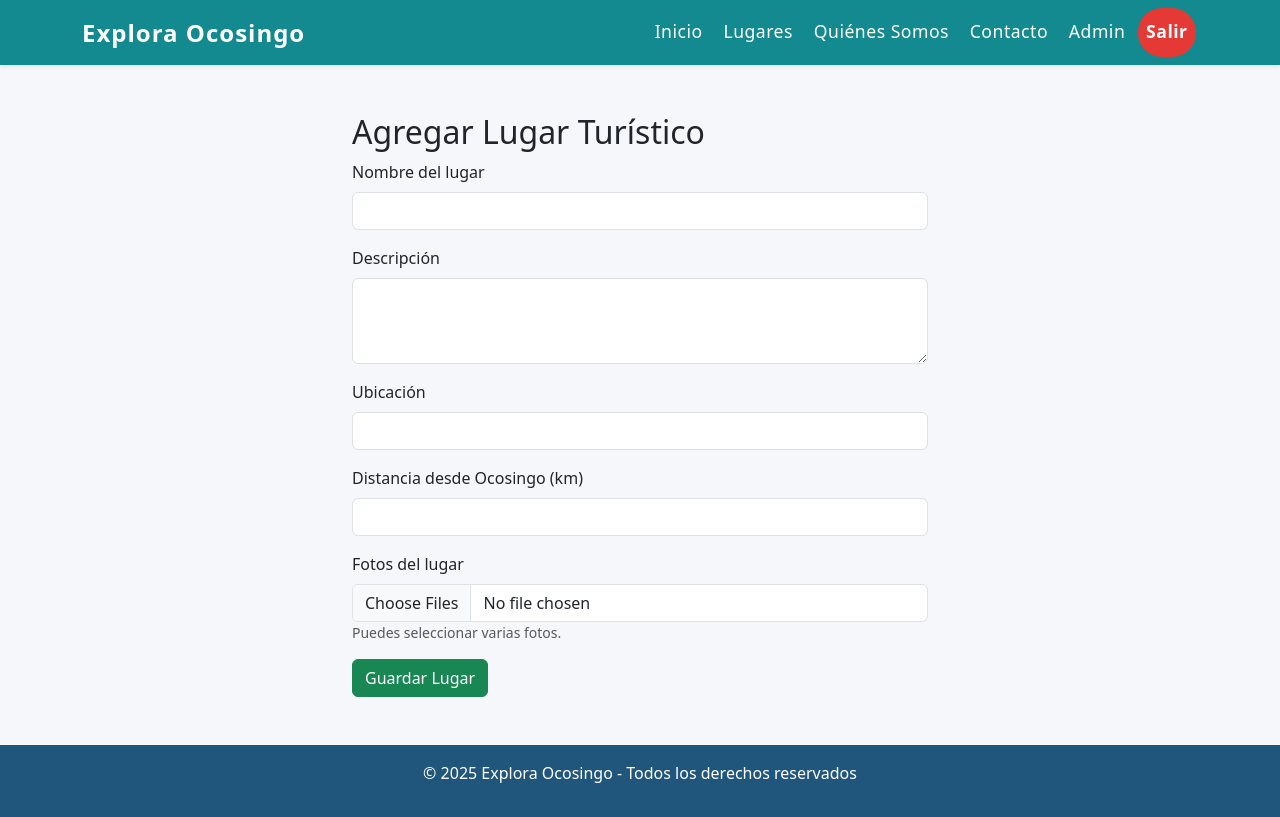
After one commit to VoidedRumble66/Turismo, a PHP site: page /admin/lugar-form.php in a window 1280 px wide. The commit adds this page. Run offline with PHP 8.4, Linux system fonts and the light colour scheme; the visitor is signed in with stand-in values (Sample User, id 1).

Commit message:
se agrega index ya con previa investigacion

```diff
--- /dev/null
+++ b/admin/lugar-form.php
@@ -0,0 +1,91 @@
+<?php
+// admin/lugar-form.php
+
+require_once '../php/config.php';
+session_start();
+
+// Sólo permite acceso a admin
+if (!isset($_SESSION['id_usuario']) || $_SESSION['rol'] !== 'admin') {
+    header("Location: ../login.php");
+    exit;
+}
+
+$error = '';
+$success = '';
+
+if ($_SERVER['REQUEST_METHOD'] === 'POST') {
+    $nombre = $_POST['nombre'];
+    $descripcion = $_POST['descripcion'];
+    $ubicacion = $_POST['ubicacion'];
+    $distancia = $_POST['distancia']; // Opcional, puedes quitarlo si no usas ese campo
+
+    // 1. Guardar el lugar
+    $stmt = $pdo->prepare("INSERT INTO lugar (nombre, descripcion, ubicacion, distancia, activo) VALUES (?, ?, ?, ?, 1)");
+    $stmt->execute([$nombre, $descripcion, $ubicacion, $distancia]);
+    $id_lugar = $pdo->lastInsertId();
+
+    // 2. Subir las fotos
+    $totalFotos = count($_FILES['fotos']['name']);
+    $rutaCarpeta = "../img/lugares/";
+    $fotosCargadas = 0;
+
+    for ($i = 0; $i < $totalFotos; $i++) {
+        if ($_FILES['fotos']['error'][$i] === UPLOAD_ERR_OK) {
+            $tmp_name = $_FILES['fotos']['tmp_name'][$i];
+            $nombreArchivo = uniqid('lugar_', true) . "_" . basename($_FILES['fotos']['name'][$i]);
+            $destino = $rutaCarpeta . $nombreArchivo;
+
+            if (move_uploaded_file($tmp_name, $destino)) {
+                // Guardar la ruta relativa en la BD
+                $stmtFoto = $pdo->prepare("INSERT INTO lugar_foto (id_lugar, ruta_foto) VALUES (?, ?)");
+                $stmtFoto->execute([$id_lugar, 'img/lugares/' . $nombreArchivo]);
+                $fotosCargadas++;
+            }
+        }
+    }
+
+    if ($fotosCargadas > 0) {
+        $success = "Lugar y fotos guardados correctamente.";
+    } else {
+        $error = "El lugar fue guardado, pero hubo un error al subir las fotos.";
+    }
+}
+?>
+
+<?php include '../php/head.php'; ?>
+<?php include '../php/menu.php'; ?>
+
+<div class="container mt-5" style="max-width:600px;">
+    <h2>Agregar Lugar Turístico</h2>
+    <?php if($error): ?>
+        <div class="alert alert-danger"><?php echo $error; ?></div>
+    <?php elseif($success): ?>
+        <div class="alert alert-success"><?php echo $success; ?></div>
+    <?php endif; ?>
+    <form method="post" enctype="multipart/form-data">
+        <div class="mb-3">
+            <label for="nombre" class="form-label">Nombre del lugar</label>
+            <input type="text" class="form-control" name="nombre" id="nombre" required>
+        </div>
+        <div class="mb-3">
+            <label for="descripcion" class="form-label">Descripción</label>
+            <textarea class="form-control" name="descripcion" id="descripcion" rows="3" required></textarea>
+        </div>
+        <div class="mb-3">
+            <label for="ubicacion" class="form-label">Ubicación</label>
+            <input type="text" class="form-control" name="ubicacion" id="ubicacion" required>
+        </div>
+        <div class="mb-3">
+            <label for="distancia" class="form-label">Distancia desde Ocosingo (km)</label>
+            <input type="number" step="0.1" min="0" class="form-control" name="distancia" id="distancia">
+        </div>
+        <div class="mb-3">
+            <label for="fotos" class="form-label">Fotos del lugar</label>
+            <input type="file" class="form-control" name="fotos[]" id="fotos" accept="image/*" multiple required>
+            <small class="text-muted">Puedes seleccionar varias fotos.</small>
+        </div>
+        <button type="submit" class="btn btn-success">Guardar Lugar</button>
+    </form>
+</div>
+
+<?php include '../php/footer.php'; ?>
--- a/css/explora.css
+++ b/css/explora.css
@@ -27,3 +27,149 @@ body{
   padding:1rem 2rem;
   font-size:1.25rem;
 }
+.hero-carousel-container {
+  width: 100%;
+  max-height: 440px;
+  overflow: hidden;
+  position: relative;
+  margin-bottom: 2.5rem;
+}
+
+.hero-img {
+  object-fit: cover;
+  width: 100%;
+  height: 440px;
+  min-height: 240px;
+  filter: brightness(0.78);
+  border-radius: 0 0 1.5rem 1.5rem;
+  transition: filter 0.3s;
+}
+.hero-img:hover {
+  filter: brightness(0.95);
+}
+
+.hero-caption {
+  bottom: 50px;
+  left: 0;
+  right: 0;
+  text-align: center;
+  padding: 2rem 1rem;
+  font-size: 1.1rem;
+  background: rgba(0, 0, 0, 0.33);
+  border-radius: 1rem;
+}
+
+.carousel-float-buttons {
+  position: absolute;
+  top: 18px;
+  left: 50%;
+  transform: translateX(-50%);
+  z-index: 20;
+}
+
+.carousel-float-buttons .btn {
+  min-width: 140px;
+  font-weight: 600;
+  font-size: 1.05rem;
+  opacity: 0.93;
+  border-radius: 1.5rem;
+  box-shadow: 0 2px 12px rgba(0,0,0,0.13);
+  margin-bottom: 5px;
+}
+
+/* Responsive: imágenes más bajas en móvil */
+@media (max-width: 991px) {
+  .hero-img {
+    height: 290px;
+  }
+  .hero-caption {
+    padding: 1rem 0.5rem;
+    font-size: 1rem;
+    bottom: 30px;
+  }
+}
+
+@media (max-width: 576px) {
+  .hero-carousel-container {
+    max-height: 200px;
+  }
+  .hero-img {
+    height: 170px;
+    min-height: 100px;
+    border-radius: 0 0 0.8rem 0.8rem;
+  }
+  .carousel-float-buttons .btn {
+    min-width: 95px;
+    font-size: 0.95rem;
+    margin-bottom: 2px;
+  }
+  .hero-caption {
+    font-size: 0.89rem;
+    padding: 0.5rem 0.2rem;
+    bottom: 15px;
+  }
+}
+/* -------- NAVBAR PERSONALIZADO --------- */
+.navbar {
+  background-color: var(--verde-selva) !important;
+  box-shadow: 0 2px 12px rgba(32,86,123,0.09);
+}
+
+/* Color de los enlaces y cuando están activos o al pasar el mouse */
+.nav-link {
+  color: var(--blanco) !important;
+  font-weight: 500;
+  font-size: 1.1rem;
+  transition: color 0.2s, background 0.2s;
+  border-radius: 1.5rem;
+  margin: 0 0.15rem;
+  padding: 0.65rem 1.1rem;
+  letter-spacing: 0.5px;
+}
+
+.nav-link:hover, .nav-link:focus {
+  background: var(--verde-claro);
+  color: var(--azul-profundo) !important;
+  text-shadow: 0 1px 5px #fff9;
+}
+
+.nav-link.active {
+  background: linear-gradient(90deg, var(--azul-cielo) 0%, var(--verde-claro) 100%);
+  color: var(--azul-profundo) !important;
+  box-shadow: 0 3px 18px 0 rgba(54,179,156,0.18);
+  font-weight: bold;
+  border-bottom: 2px solid var(--azul-profundo);
+  text-shadow: 0 1px 6px #e6ffe6c0;
+}
+
+.navbar-brand {
+  color: var(--blanco) !important;
+  font-size: 1.5rem;
+  letter-spacing: 1px;
+}
+
+.navbar-toggler {
+  border-color: var(--azul-cielo);
+}
+
+/* Para que "Salir" se vea en rojo */
+.nav-link.text-danger {
+  color: #fff !important;
+  background: #e53935;
+  font-weight: bold;
+  border-bottom: 2px solid #e53935;
+  border-radius: 1.5rem;
+}
+.nav-link.text-danger:hover, .nav-link.text-danger:focus {
+  color: #fff !important;
+  background: #c62828;
+}
+
+/* Responsive padding en menú */
+@media (max-width: 992px) {
+  .nav-link {
+    font-size: 1.06rem;
+    padding: 0.6rem 1rem;
+    margin-bottom: 2px;
+  }
+}
--- a/login.php
+++ b/login.php
@@ -1,5 +1,5 @@
 <?php
-session_start();
+if(session_status() !== PHP_SESSION_ACTIVE) session_start();
 require_once 'php/config.php';
 $error='';
 if($_SERVER['REQUEST_METHOD']=='POST'){
--- a/php/menu.php
+++ b/php/menu.php
@@ -1,25 +1,56 @@
-<?php session_start(); ?>
+<?php
+// Asegúrate de iniciar sesión SOLO si no está iniciada (evita doble session_start)
+if (session_status() !== PHP_SESSION_ACTIVE) session_start();
+
+// Detecta en qué página estás para resaltar la pestaña activa
+$actual = basename($_SERVER['PHP_SELF']);
+?>
 <header>
-<nav class="navbar navbar-expand-lg navbar-dark">
+<nav class="navbar navbar-expand-lg navbar-dark shadow-sm">
   <div class="container">
-    <a class="navbar-brand" href="index.php">Explora Ocosingo</a>
+    <!-- Logotipo y nombre del sitio -->
+    <a class="navbar-brand fw-bold" href="index.php">Explora Ocosingo</a>
+    <!-- Botón para menú colapsable en móvil -->
     <button class="navbar-toggler" type="button" data-bs-toggle="collapse" data-bs-target="#navbarNav" aria-controls="navbarNav" aria-expanded="false" aria-label="Toggle navigation">
       <span class="navbar-toggler-icon"></span>
     </button>
+    <!-- Elementos del menú -->
     <div class="collapse navbar-collapse" id="navbarNav">
       <ul class="navbar-nav ms-auto">
-        <li class="nav-item"><a class="nav-link" href="index.php">Inicio</a></li>
-        <li class="nav-item"><a class="nav-link" href="lugares.php">Lugares</a></li>
-        <li class="nav-item"><a class="nav-link" href="quienes_somos.php">Quiénes Somos</a></li>
-        <li class="nav-item"><a class="nav-link" href="contacto.php">Contacto</a></li>
-        <?php if(isset($_SESSION['id_usuario'])): ?>
+        <?php if (isset($_SESSION['id_usuario'])): ?>
+          <!-- Solo visibles si hay sesión activa -->
+          <li class="nav-item">
+            <a class="nav-link <?php if($actual=='index.php') echo 'active'; ?>" href="index.php">Inicio</a>
+          </li>
+          <li class="nav-item">
+            <a class="nav-link <?php if($actual=='lugares.php') echo 'active'; ?>" href="lugares.php">Lugares</a>
+          </li>
+        <?php endif; ?>
+
+        <!-- Siempre visibles -->
+        <li class="nav-item">
+          <a class="nav-link <?php if($actual=='quienes_somos.php') echo 'active'; ?>" href="quienes_somos.php">Quiénes Somos</a>
+        </li>
+        <li class="nav-item">
+          <a class="nav-link <?php if($actual=='contacto.php') echo 'active'; ?>" href="contacto.php">Contacto</a>
+        </li>
+
+        <?php if (isset($_SESSION['id_usuario'])): ?>
+          <!-- Visible solo para admin -->
           <?php if(isset($_SESSION['rol']) && $_SESSION['rol']=='admin'): ?>
-            <li class="nav-item"><a class="nav-link" href="admin/lugares.php">Admin</a></li>
+          <li class="nav-item">
+            <a class="nav-link <?php if($actual=='admin/lugares.php' || $actual=='admin/lugar-form.php') echo 'active'; ?>" href="admin/lugares.php">Admin</a>
+          </li>
           <?php endif; ?>
-
-          <li class="nav-item"><a class="nav-link" href="logout.php">Salir</a></li>
+          <!-- Opción para cerrar sesión -->
+          <li class="nav-item">
+            <a class="nav-link text-danger" href="logout.php">Salir</a>
+          </li>
         <?php else: ?>
-          <li class="nav-item"><a class="nav-link" href="login.php">Login</a></li>
+          <!-- Solo si NO hay sesión activa -->
+          <li class="nav-item">
+            <a class="nav-link <?php if($actual=='login.php') echo 'active'; ?>" href="login.php">Login</a>
+          </li>
         <?php endif; ?>
       </ul>
     </div>
```
Also changed, not shown: index.php (+101 -78 lines).
